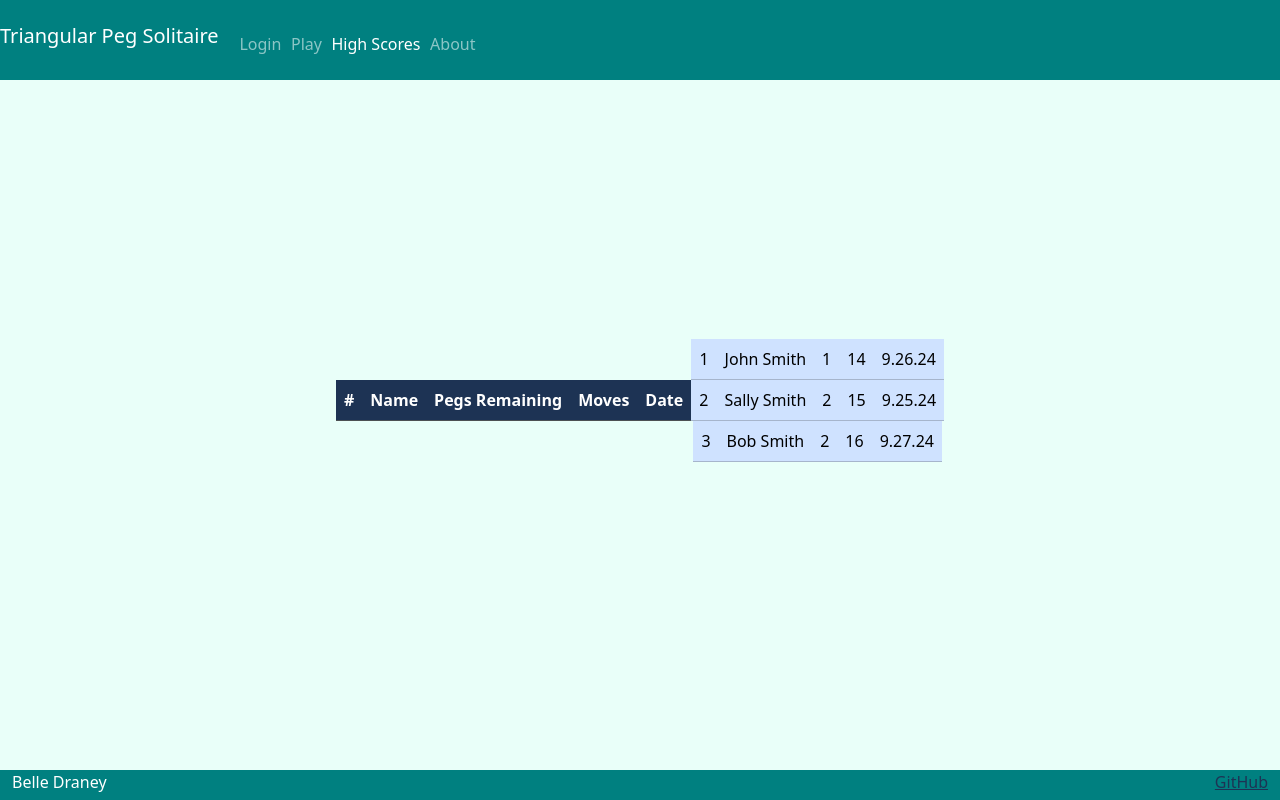
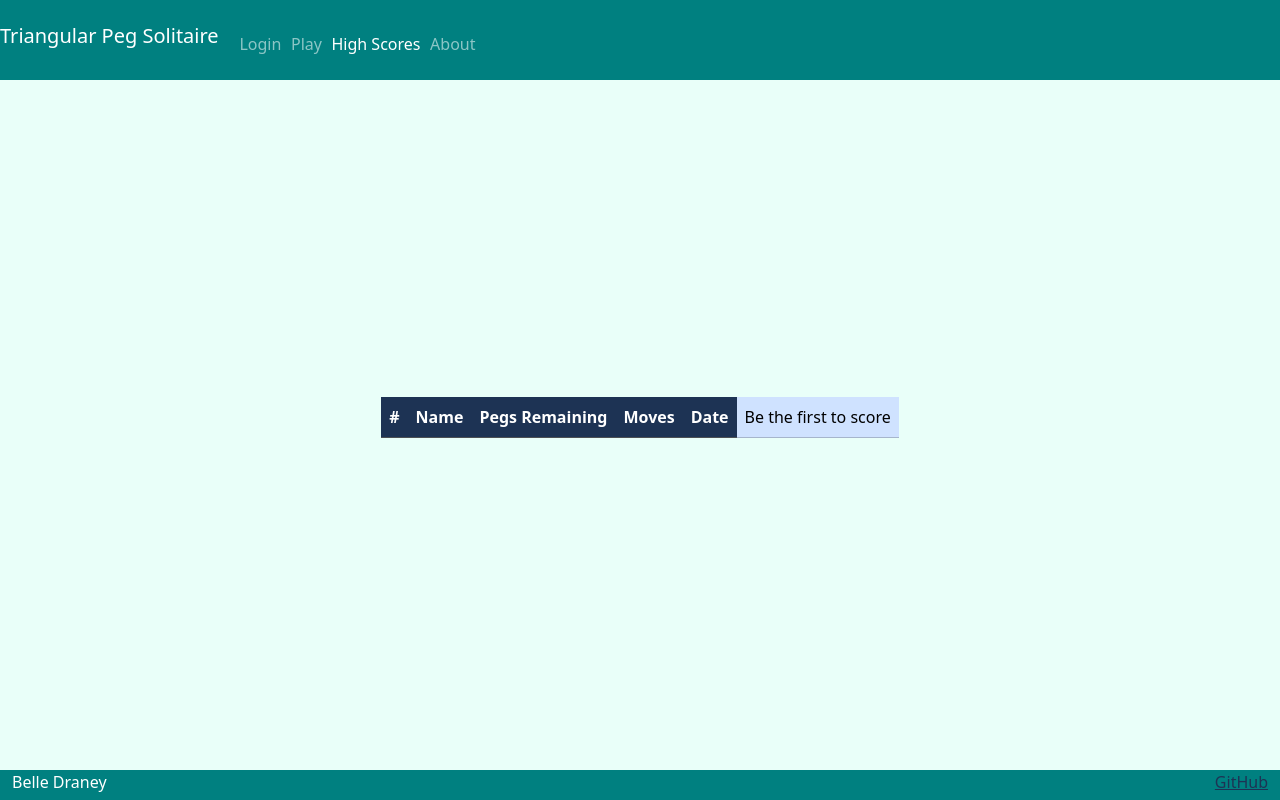
Before and after one commit to adraney0/CS260startup, a React (Vite) app: page /scores in a window 1280 px wide. Built offline with nearby package versions, Linux system fonts and the light colour scheme.

Commit message:
adding react to scores.jsx component

```diff
--- a/src/scores/scores.jsx
+++ b/src/scores/scores.jsx
@@ -3,8 +3,38 @@
 import "./score.css";
 
 export function Scores() {
-  return (
-    <main className = "container-fluid bg-second text-center">
+const [scores, setScores] = React.useState([]);
+
+    React.useEffect(() => {
+        const scoresText = localStorage.getItem('scores');
+        if (scoresText) {
+            setScores(JSON.parse(scoresText));
+        }
+    }, []);
+
+    const scoreRows = [];
+    if(scores.length) {
+        for (const [i, score] of scores.entries()) {
+            scoreRows.push(
+                <tr key = {i}>
+                    <td>{i}</td>
+                    <td>{score.name.split('@')[0]}</td>
+                    <td>{score.pegsRemaining}</td>
+                    <td>{score.numMoves}</td>
+                    <td>{score.date}</td>
+                </tr>
+            );
+        }
+    } else {
+        scoreRows.push(
+            <tr key = '0'>
+                <td colSpan = '4'>Be the first to score</td>
+            </tr>
+        )
+    }
+
+    return (
+        <main className = "container-fluid bg-second text-center">
             <table className = "table table-warning">
                 <thead className = "table-dark">
                     <tr>
@@ -15,31 +45,8 @@
                         <th className = "btn-main">Date</th>
                     </tr>
                 </thead>
-                <tbody className = "table-primary">
-                    <tr>
-                        <td>1</td>
-                        <td>John Smith</td>
-                        <td>1</td>
-                        <td>14</td>
-                        <td>9.26.24</td>
-                    </tr>
-                    <tr>
-                        <td>2</td>
-                        <td>Sally Smith</td>
-                        <td>2</td>
-                        <td>15</td>
-                        <td>9.25.24</td>
-                    </tr>
-                    <tr>
-                        <td>3</td>
-                        <td>Bob Smith</td>
-                        <td>2</td>
-                        <td>16</td>
-                        <td>9.27.24</td>
-                    </tr>
-                </tbody>
+                <tbody className = 'table-primary' id = 'scores'>{scoreRows}</tbody>
             </table>
-        <hr />
-    </main>
-  );
+        </main>
+    );
 }
```
